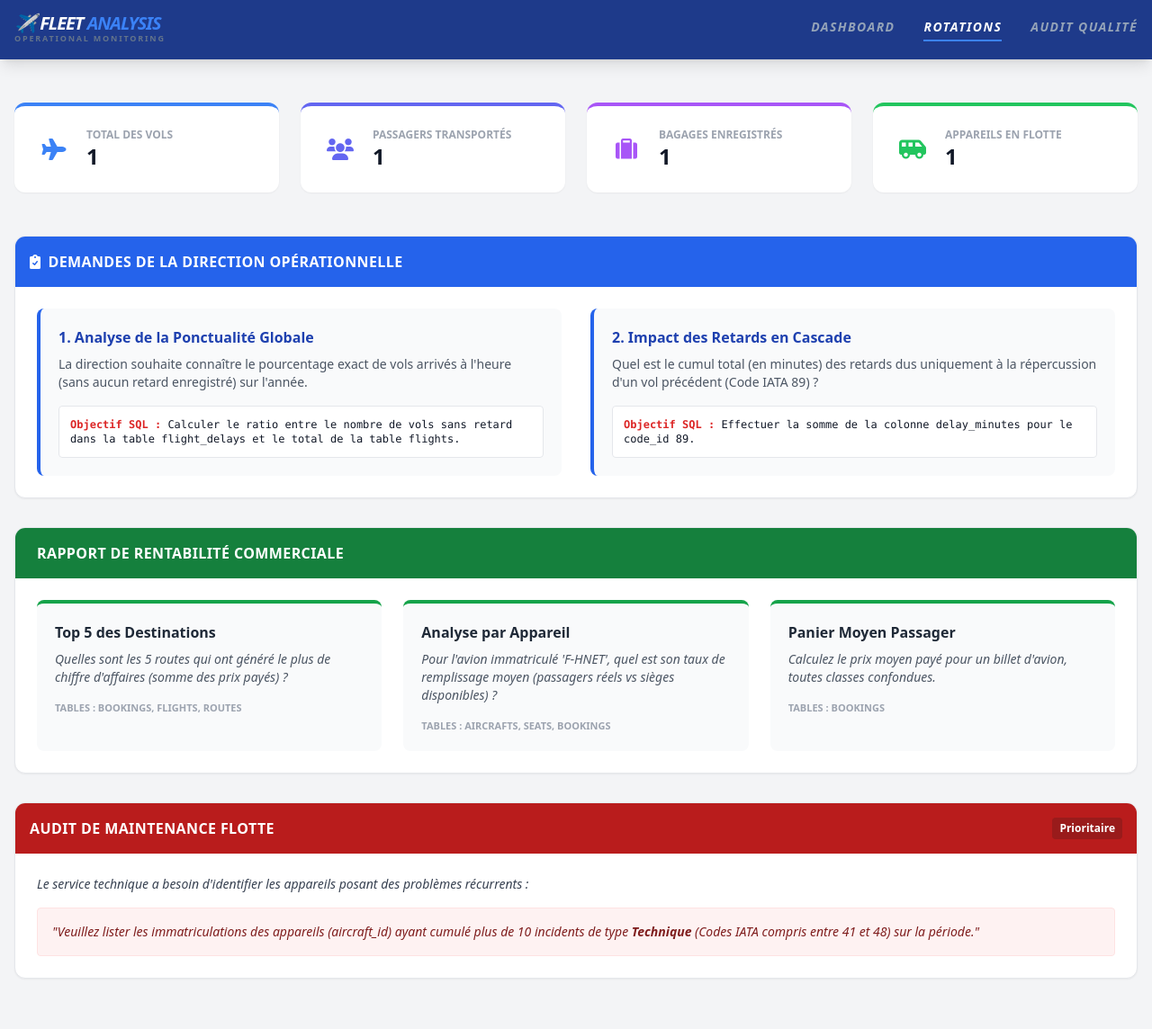
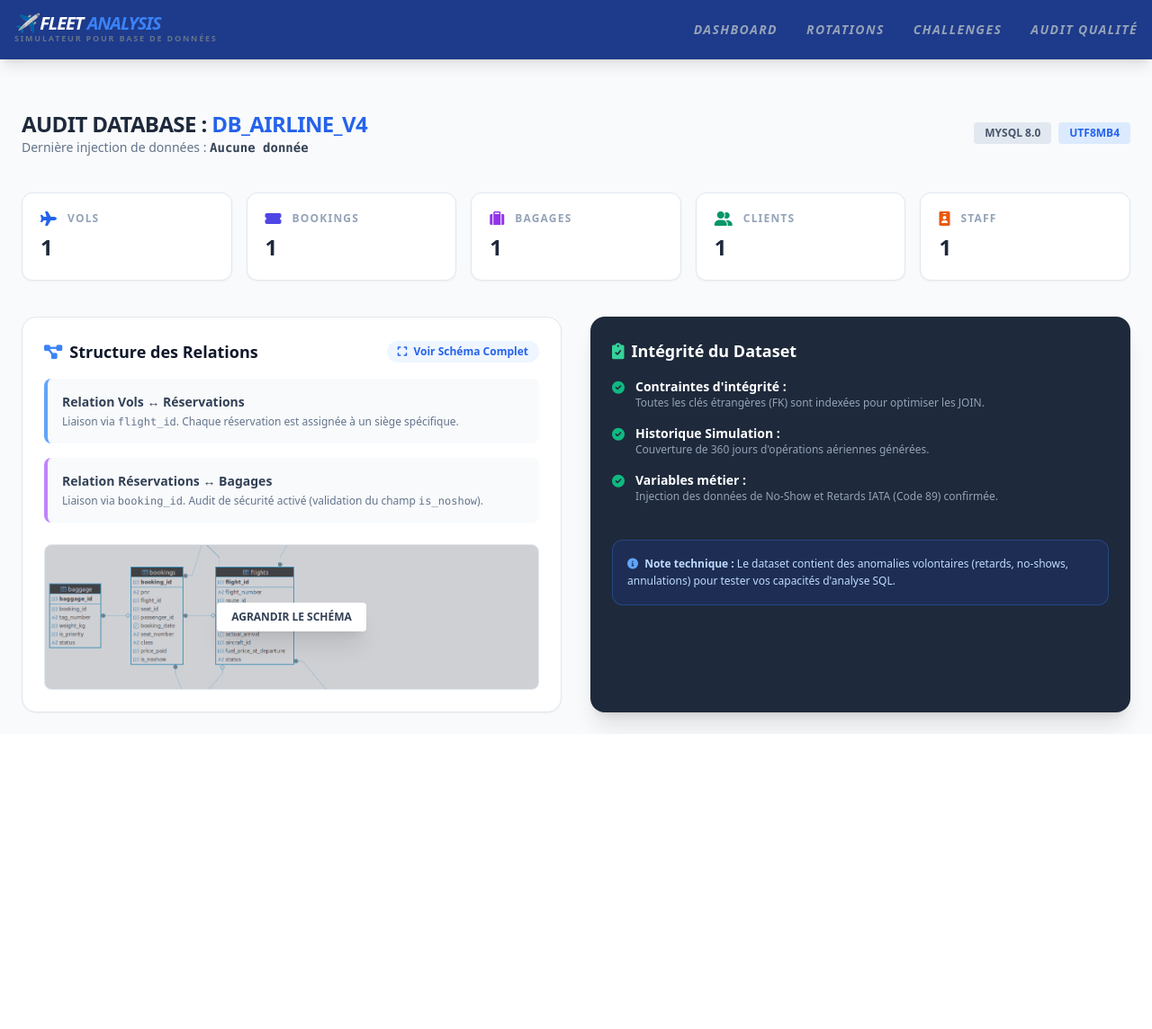
Before and after one commit to ornech/db_airline_V2, a PHP site: page / in a window 1280 px wide. Shown: the whole page at 90% size. After the commit the page ends 815 px from the top, so only its background shows below. Run offline with PHP 8.4, Linux system fonts and the light colour scheme; tables that the repository leaves empty or names only in its code hold one stand-in row (values such as "Sample post"); some libraries are stand-ins or nearby versions.

Commit message:
mise à jour script install et dashboard

```diff
--- a/dashboard/index.php
+++ b/dashboard/index.php
@@ -1,115 +1,189 @@
-<?php require_once 'config.php'; ?>
+<?php
+require_once 'config.php';
+
+// Requête optimisée pour les volumes et les dernières entrées
+$query = $pdo->query("
+    SELECT
+        (SELECT COUNT(*) FROM flights) as total_flights,
+        (SELECT COUNT(*) FROM bookings) as total_bookings,
+        (SELECT COUNT(*) FROM baggage) as total_bags,
+        (SELECT COUNT(*) FROM passengers) as total_passengers,
+        (SELECT COUNT(*) FROM employees) as total_staff,
+        (SELECT actual_arrival FROM flights WHERE status = 'ARRIVED' ORDER BY actual_arrival DESC LIMIT 1) as last_update
+    FROM DUAL
+");
+$data = $query->fetch(PDO::FETCH_ASSOC);
+?>
+
 <!DOCTYPE html>
 <html lang="fr">
 <head>
     <meta charset="UTF-8">
-    <title>AirControl - Gestion et Audit</title>
+    <meta name="viewport" content="width=device-width, initial-scale=1.0">
+    <title>AirControl - Monitoring BDD</title>
     <script src="https://cdn.tailwindcss.com"></script>
     <link rel="stylesheet" href="https://cdnjs.cloudflare.com/ajax/libs/font-awesome/6.0.0/css/all.min.css">
+    <style>
+        .hover-card { transition: all 0.2s ease-out; }
+        .hover-card:hover { transform: translateY(-3px); box-shadow: 0 10px 15px -3px rgba(0, 0, 0, 0.1); }
+
+        /* Personnalisation de la barre de défilement du modal pour un look pro */
+        .custom-scrollbar::-webkit-scrollbar { width: 10px; height: 10px; }
+        .custom-scrollbar::-webkit-scrollbar-track { background: #1e293b; }
+        .custom-scrollbar::-webkit-scrollbar-thumb { background: #475569; border-radius: 5px; }
+        .custom-scrollbar::-webkit-scrollbar-thumb:hover { background: #64748b; }
+    </style>
 </head>
-<body class="bg-gray-100 text-gray-900">
+<body class="bg-gray-50 text-slate-900">
 
 <?php include 'nav.php'; ?>
 
-<main class="container mx-auto mt-8 p-4">
+<main class="container mx-auto mt-8 p-6">
 
-    <div class="grid grid-cols-1 md:grid-cols-4 gap-6 mb-12">
+    <div class="flex flex-col md:flex-row md:items-center justify-between gap-4 mb-10">
+        <div>
+            <h1 class="text-2xl font-black text-slate-800 uppercase tracking-tight">Audit Database : <span class="text-blue-600">db_airline_V4</span></h1>
+            <p class="text-slate-500 text-sm">Dernière injection de données : <span class="font-mono font-bold text-slate-700"><?= $data['last_update'] ?? 'Aucune donnée' ?></span></p>
+        </div>
+        <div class="flex gap-2">
+            <span class="px-3 py-1 bg-slate-200 text-slate-600 rounded text-xs font-bold uppercase">MySQL 8.0</span>
+            <span class="px-3 py-1 bg-blue-100 text-blue-600 rounded text-xs font-bold uppercase">UTF8MB4</span>
+        </div>
+    </div>
+
+    <div class="grid grid-cols-1 md:grid-cols-3 lg:grid-cols-5 gap-4 mb-10">
         <?php
-        $stats = [
-            'Total des Vols' => ['val' => $pdo->query("SELECT COUNT(*) FROM flights")->fetchColumn(), 'icon' => 'fa-plane', 'color' => 'blue'],
-            'Passagers Transportés' => ['val' => $pdo->query("SELECT COUNT(*) FROM bookings")->fetchColumn(), 'icon' => 'fa-users', 'color' => 'indigo'],
-            'Bagages Enregistrés' => ['val' => $pdo->query("SELECT COUNT(*) FROM baggage")->fetchColumn(), 'icon' => 'fa-suitcase', 'color' => 'purple'],
-            'Appareils en Flotte' => ['val' => $pdo->query("SELECT COUNT(*) FROM aircrafts")->fetchColumn(), 'icon' => 'fa-shuttle-van', 'color' => 'green']
+        $cards = [
+            ['Vols', $data['total_flights'], 'fa-plane', 'blue'],
+            ['Bookings', $data['total_bookings'], 'fa-ticket-alt', 'indigo'],
+            ['Bagages', $data['total_bags'], 'fa-suitcase', 'purple'],
+            ['Clients', $data['total_passengers'], 'fa-user-friends', 'emerald'],
+            ['Staff', $data['total_staff'], 'fa-id-badge', 'orange']
         ];
-
-        foreach ($stats as $label => $data): ?>
-            <div class="bg-white p-6 rounded-xl shadow-sm border-t-4 border-<?= $data['color'] ?>-500">
-                <div class="flex items-center gap-4">
-                    <div class="text-2xl text-<?= $data['color'] ?>-500 w-10 text-center"><i class="fas <?= $data['icon'] ?>"></i></div>
-                    <div>
-                        <p class="text-xs text-gray-400 font-bold uppercase"><?= $label ?></p>
-                        <p class="text-2xl font-black"><?= number_format($data['val'], 0, ',', ' ') ?></p>
-                    </div>
+        foreach ($cards as $card): ?>
+            <div class="bg-white p-5 rounded-xl border border-slate-200 shadow-sm hover-card">
+                <div class="flex items-center gap-3 mb-2 text-<?= $card[3] ?>-600">
+                    <i class="fas <?= $card[2] ?>"></i>
+                    <span class="text-xs font-black uppercase tracking-widest text-slate-400"><?= $card[0] ?></span>
                 </div>
+                <p class="text-2xl font-black text-slate-800"><?= number_format($card[1], 0, ',', ' ') ?></p>
             </div>
         <?php endforeach; ?>
     </div>
 
-    <div class="grid grid-cols-1 gap-8">
+    <div class="grid grid-cols-1 lg:grid-cols-2 gap-8">
 
-        <div class="bg-white rounded-xl shadow-sm border border-gray-200 overflow-hidden">
-            <div class="bg-blue-600 p-4">
-                <h3 class="text-white font-bold flex items-center gap-2 uppercase tracking-wide">
-                    <i class="fa-solid fa-clipboard-check"></i>
-                    Demandes de la Direction Opérationnelle
+        <div class="bg-white p-6 rounded-2xl border border-slate-200 shadow-sm flex flex-col">
+            <div class="flex justify-between items-center mb-4">
+                <h3 class="text-lg font-bold flex items-center gap-2">
+                    <i class="fas fa-project-diagram text-blue-500"></i>
+                    Structure des Relations
                 </h3>
+                <button onclick="openModal()" class="text-xs bg-blue-50 text-blue-600 px-3 py-1 rounded-full font-bold hover:bg-blue-100 transition">
+                    <i class="fas fa-expand mr-1"></i> Voir Schéma Complet
+                </button>
             </div>
-            <div class="p-6 grid grid-cols-1 md:grid-cols-2 gap-8">
 
-                <div class="bg-gray-50 p-5 rounded-lg border-l-4 border-blue-600">
-                    <h4 class="font-bold text-blue-800 mb-2">1. Analyse de la Ponctualité Globale</h4>
-                    <p class="text-sm text-gray-600 mb-4">La direction souhaite connaître le pourcentage exact de vols arrivés à l'heure (sans aucun retard enregistré) sur l'année.</p>
-                    <div class="bg-white p-3 rounded border border-gray-200 font-mono text-xs">
-                        <span class="text-red-600 font-bold">Objectif SQL :</span> Calculer le ratio entre le nombre de vols sans retard dans la table <code>flight_delays</code> et le total de la table <code>flights</code>.
-                    </div>
+            <div class="space-y-4 flex-grow">
+                <div class="p-4 bg-slate-50 rounded-lg border-l-4 border-blue-400">
+                    <p class="text-sm font-bold text-slate-700">Relation Vols ↔ Réservations</p>
+                    <p class="text-xs text-slate-500 mt-1">Liaison via <code>flight_id</code>. Chaque réservation est assignée à un siège spécifique.</p>
                 </div>
+                <div class="p-4 bg-slate-50 rounded-lg border-l-4 border-purple-400">
+                    <p class="text-sm font-bold text-slate-700">Relation Réservations ↔ Bagages</p>
+                    <p class="text-xs text-slate-500 mt-1">Liaison via <code>booking_id</code>. Audit de sécurité activé (validation du champ <code>is_noshow</code>).</p>
+                </div>
+            </div>
 
-                <div class="bg-gray-50 p-5 rounded-lg border-l-4 border-blue-600">
-                    <h4 class="font-bold text-blue-800 mb-2">2. Impact des Retards en Cascade</h4>
-                    <p class="text-sm text-gray-600 mb-4">Quel est le cumul total (en minutes) des retards dus uniquement à la répercussion d'un vol précédent (Code IATA 89) ?</p>
-                    <div class="bg-white p-3 rounded border border-gray-200 font-mono text-xs">
-                        <span class="text-red-600 font-bold">Objectif SQL :</span> Effectuer la somme de la colonne <code>delay_minutes</code> pour le code_id 89.
-                    </div>
-                </div>
-
-            </div>
-        </div>
-
-        <div class="bg-white rounded-xl shadow-sm border border-gray-200 overflow-hidden">
-            <div class="bg-green-700 p-4">
-                <h3 class="text-white font-bold flex items-center gap-2 uppercase tracking-wide">
-                    <i class="fa-solid fa-sack-dollar"></i>
-                    Rapport de Rentabilité Commerciale
-                </h3>
-            </div>
-            <div class="p-6 grid grid-cols-1 md:grid-cols-3 gap-6">
-
-                <div class="bg-gray-50 p-5 rounded-lg border-t-4 border-green-600">
-                    <h4 class="font-bold text-gray-800 mb-2">Top 5 des Destinations</h4>
-                    <p class="text-sm text-gray-600 mb-4 italic">Quelles sont les 5 routes qui ont généré le plus de chiffre d'affaires (somme des prix payés) ?</p>
-                    <p class="text-[11px] text-gray-400 font-bold uppercase">Tables : bookings, flights, routes</p>
-                </div>
-
-                <div class="bg-gray-50 p-5 rounded-lg border-t-4 border-green-600">
-                    <h4 class="font-bold text-gray-800 mb-2">Analyse par Appareil</h4>
-                    <p class="text-sm text-gray-600 mb-4 italic">Pour l'avion immatriculé 'F-HNET', quel est son taux de remplissage moyen (passagers réels vs sièges disponibles) ?</p>
-                    <p class="text-[11px] text-gray-400 font-bold uppercase">Tables : aircrafts, seats, bookings</p>
-                </div>
-
-                <div class="bg-gray-50 p-5 rounded-lg border-t-4 border-green-600">
-                    <h4 class="font-bold text-gray-800 mb-2">Panier Moyen Passager</h4>
-                    <p class="text-sm text-gray-600 mb-4 italic">Calculez le prix moyen payé pour un billet d'avion, toutes classes confondues.</p>
-                    <p class="text-[11px] text-gray-400 font-bold uppercase">Tables : bookings</p>
-                </div>
-
-            </div>
-        </div>
-
-        <div class="bg-white rounded-xl shadow-sm border border-gray-200 overflow-hidden mb-10">
-            <div class="bg-red-700 p-4 text-white flex justify-between">
-                <h3 class="font-bold uppercase tracking-wide">Audit de Maintenance Flotte</h3>
-                <span class="text-xs font-bold bg-red-800 px-2 py-1 rounded">Prioritaire</span>
-            </div>
-            <div class="p-6 italic font-medium">
-                <p class="text-sm text-gray-700 mb-4">Le service technique a besoin d'identifier les appareils posant des problèmes récurrents :</p>
-                <div class="bg-red-50 p-4 border border-red-100 rounded text-sm text-red-900">
-                    "Veuillez lister les immatriculations des appareils (aircraft_id) ayant cumulé plus de 10 incidents de type <strong>Technique</strong> (Codes IATA compris entre 41 et 48) sur la période."
+            <div onclick="openModal()" class="mt-6 cursor-pointer overflow-hidden rounded-lg border border-slate-200 group relative">
+                <img src="db_airline_V4.png" alt="Schéma BDD" class="w-full h-40 object-cover group-hover:scale-105 transition duration-500 opacity-70">
+                <div class="absolute inset-0 bg-slate-900/20 group-hover:bg-transparent transition"></div>
+                <div class="absolute inset-0 flex items-center justify-center">
+                    <span class="bg-white px-4 py-2 rounded shadow-xl text-xs font-black text-slate-700">AGRANDIR LE SCHÉMA</span>
                 </div>
             </div>
         </div>
 
+        <div class="bg-slate-800 text-white p-6 rounded-2xl shadow-xl">
+            <h3 class="text-lg font-bold mb-4 flex items-center gap-2">
+                <i class="fas fa-clipboard-check text-emerald-400"></i>
+                Intégrité du Dataset
+            </h3>
+            <ul class="space-y-4">
+                <li class="flex items-start gap-3 text-sm">
+                    <i class="fas fa-check-circle text-emerald-500 mt-1"></i>
+                    <div>
+                        <span class="font-bold">Contraintes d'intégrité :</span>
+                        <p class="text-slate-400 text-xs">Toutes les clés étrangères (FK) sont indexées pour optimiser les JOIN.</p>
+                    </div>
+                </li>
+                <li class="flex items-start gap-3 text-sm">
+                    <i class="fas fa-check-circle text-emerald-500 mt-1"></i>
+                    <div>
+                        <span class="font-bold">Historique Simulation :</span>
+                        <p class="text-slate-400 text-xs">Couverture de 360 jours d'opérations aériennes générées.</p>
+                    </div>
+                </li>
+                <li class="flex items-start gap-3 text-sm">
+                    <i class="fas fa-check-circle text-emerald-500 mt-1"></i>
+                    <div>
+                        <span class="font-bold">Variables métier :</span>
+                        <p class="text-slate-400 text-xs">Injection des données de No-Show et Retards IATA (Code 89) confirmée.</p>
+                    </div>
+                </li>
+            </ul>
+
+            <div class="mt-10 p-4 bg-blue-900/30 rounded-xl border border-blue-500/30">
+                <p class="text-xs text-blue-200 leading-relaxed">
+                    <i class="fas fa-info-circle mr-1 text-blue-400"></i>
+                    <strong>Note technique :</strong> Le dataset contient des anomalies volontaires (retards, no-shows, annulations) pour tester vos capacités d'analyse SQL.
+                </p>
+            </div>
+        </div>
     </div>
 </main>
 
+<div id="db-schema-modal" class="hidden fixed inset-0 bg-black/95 z-50 flex flex-col backdrop-blur-md p-4" onclick="closeModal()">
+
+    <div class="flex justify-between items-center text-white mb-4 px-4">
+        <div class="flex items-center gap-3">
+            <i class="fas fa-project-diagram text-blue-400"></i>
+            <p class="text-sm font-black uppercase tracking-widest text-slate-300">Schéma relationnel db_airline_V4</p>
+        </div>
+        <button class="bg-white/10 hover:bg-red-500 hover:text-white px-4 py-2 rounded-lg text-sm font-black flex items-center gap-2 transition-all">
+            FERMER <i class="fas fa-times"></i>
+        </button>
+    </div>
+
+    <div class="flex-grow overflow-auto custom-scrollbar bg-slate-900 rounded-xl shadow-inner border border-white/10" onclick="event.stopPropagation()">
+        <img src="db_airline_V4.png" alt="Schéma Complet" class="max-w-none block mx-auto p-8" style="min-width: 1800px;">
+    </div>
+
+    <div class="text-center text-slate-500 text-[10px] mt-4 uppercase tracking-tighter">
+        <i class="fas fa-mouse mr-1"></i> Utilisez la molette ou les barres latérales pour naviguer dans le dictionnaire de données
+    </div>
+</div>
+
+<script>
+// Logique d'ouverture du modal
+function openModal() {
+    const modal = document.getElementById('db-schema-modal');
+    modal.classList.remove('hidden');
+    document.body.style.overflow = 'hidden'; // Bloque le défilement de la page principale
+}
+
+// Logique de fermeture du modal
+function closeModal() {
+    const modal = document.getElementById('db-schema-modal');
+    modal.classList.add('hidden');
+    document.body.style.overflow = 'auto'; // Restaure le défilement
+}
+
+// Fermeture avec la touche Echap pour l'accessibilité
+document.addEventListener('keydown', function(e) {
+    if (e.key === "Escape") closeModal();
+});
+</script>
+
 </body>
 </html>
--- a/dashboard/nav.php
+++ b/dashboard/nav.php
@@ -4,11 +4,12 @@
             <span class="font-black italic text-xl leading-none uppercase tracking-tighter">
                 ✈ FLEET <span class="text-blue-500">ANALYSIS</span>
             </span>
-            <span class="text-[9px] font-bold text-slate-500 uppercase tracking-[0.2em]">Operational Monitoring</span>
+            <span class="text-[9px] font-bold text-slate-500 uppercase tracking-[0.2em]">Simulateur pour base de données</span>
         </div>
         <div class="flex gap-8 text-sm font-black uppercase italic tracking-widest">
             <a href="index.php" class="text-slate-400 hover:text-white transition">Dashboard</a>
-            <a href="rotations.php" class="text-white border-b-2 border-blue-500 pb-1">Rotations</a>
+            <a href="rotations.php" class="text-slate-400 hover:text-white transition">Rotations</a>
+            <a href="challenges.php" class="text-slate-400 hover:text-white transition">Challenges</a>
             <a href="audit.php" class="text-slate-400 hover:text-white transition">Audit Qualité</a>
         </div>
     </div>
```
Also changed, not shown: dashboard/challenges.php (added, +187 -0 lines), dashboard/db_airline_V4.png (added), 1 other file.
